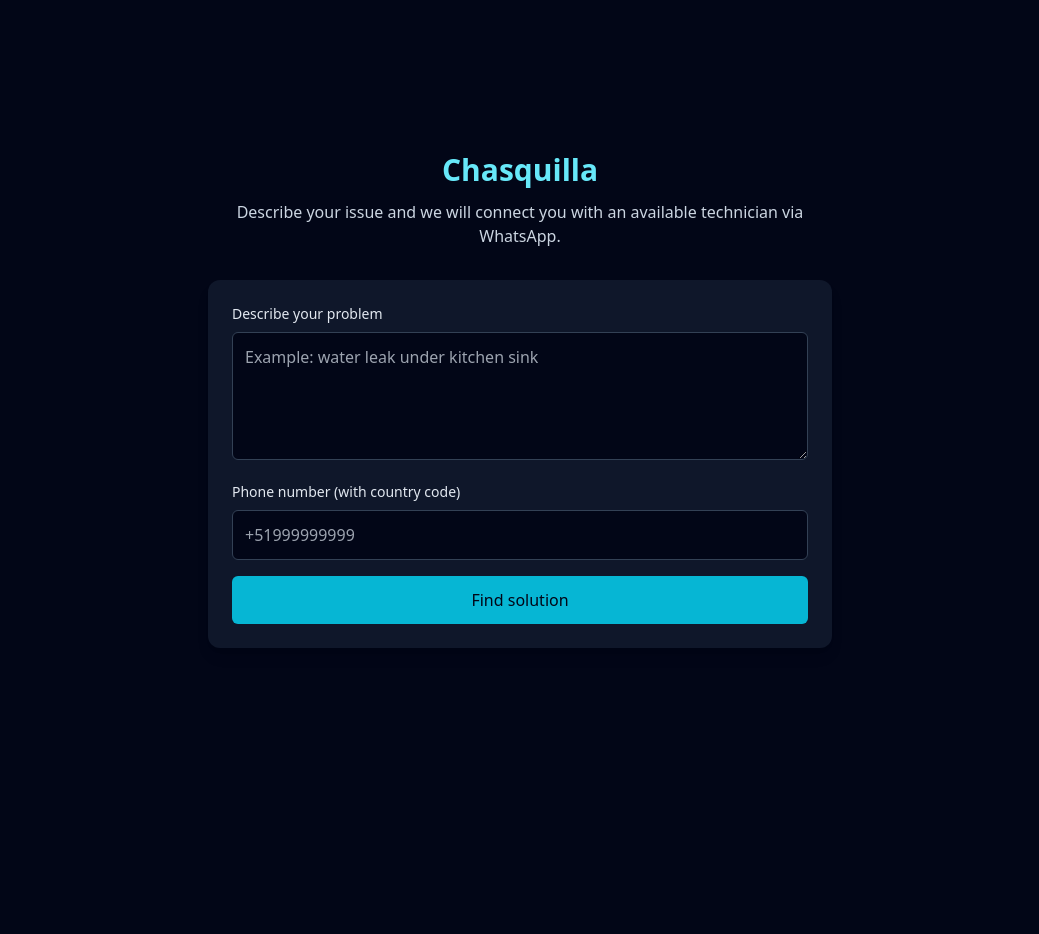
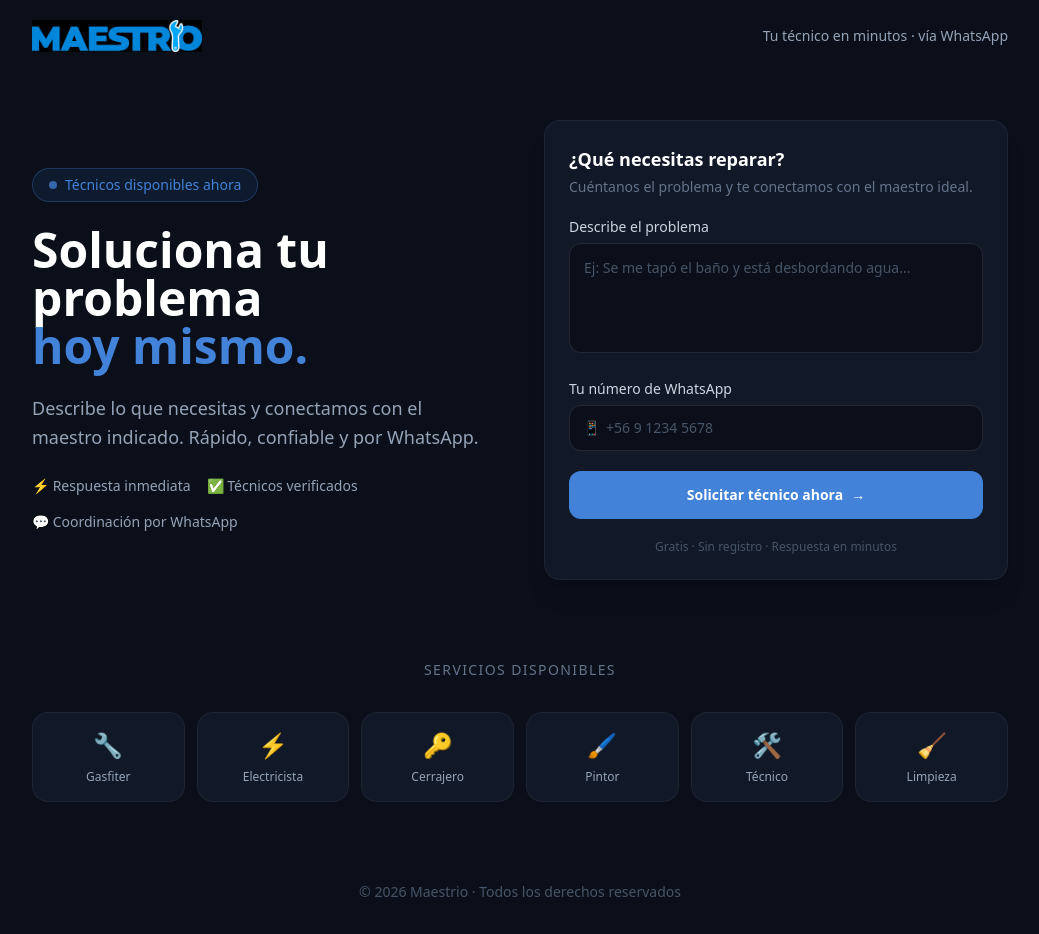
Before and after one commit to tapiafilms/pwa-maestrio, a Next.js app: page / in a window 1280 px wide. Shown: the whole page, without its empty margins (120-1159 px from the left). Before the commit the page ends 800 px from the top, so only its background shows below. Built offline with nearby package versions, Linux system fonts and the light colour scheme.

Commit message:
Rediseño UI Maestrio

```diff
--- a/app/globals.css
+++ b/app/globals.css
@@ -2,6 +2,16 @@
 @tailwind components;
 @tailwind utilities;
 
+* {
+  box-sizing: border-box;
+}
+
+html {
+  scroll-behavior: smooth;
+}
+
 body {
-  @apply bg-slate-950 text-slate-100;
+  background-color: #0a0f1a;
+  color: white;
+  -webkit-font-smoothing: antialiased;
 }
--- a/app/layout.tsx
+++ b/app/layout.tsx
@@ -2,30 +2,14 @@ import type { Metadata } from "next";
 import "./globals.css";
 
 export const metadata: Metadata = {
-  title: "Chasquilla MVP",
-  description: "Marketplace to connect clients with technicians by WhatsApp.",
-  manifest: "/manifest.json",
+  title: "Maestrio · Tu técnico en minutos",
+  description: "Conectamos clientes con técnicos y maestros de confianza vía WhatsApp. Rápido, fácil y sin complicaciones.",
 };
 
-export default function RootLayout({
-  children
-}: Readonly<{ children: React.ReactNode }>) {
+export default function RootLayout({ children }: { children: React.ReactNode }) {
   return (
-    <html lang="en">
-      <body>
-        {children}
-        <script
-          dangerouslySetInnerHTML={{
-            __html: `
-              if ('serviceWorker' in navigator) {
-                window.addEventListener('load', function() {
-                  navigator.serviceWorker.register('/sw.js');
-                });
-              }
-            `,
-          }}
-        />
-      </body>
+    <html lang="es">
+      <body>{children}</body>
     </html>
   );
 }
--- a/app/page.tsx
+++ b/app/page.tsx
@@ -2,14 +2,68 @@ import { LeadForm } from "@/components/LeadForm";
 
 export default function HomePage() {
   return (
-    <main className="mx-auto flex min-h-screen max-w-2xl flex-col justify-center px-6 py-16">
-      <div className="mb-8 space-y-3 text-center">
-        <h1 className="text-3xl font-bold text-cyan-300">Chasquilla</h1>
-        <p className="text-slate-300">
-          Describe your issue and we will connect you with an available technician via WhatsApp.
-        </p>
-      </div>
-      <LeadForm />
+    <main className="min-h-screen bg-[#0a0f1a] text-white">
+      {/* Nav */}
+      <nav className="flex items-center justify-between px-6 py-5 max-w-5xl mx-auto">
+        <div className="flex items-center gap-2">
+          <img src="/logo-maestrio.png" alt="Maestrio" className="h-8 w-auto" />
+        </div>
+        <span className="text-sm text-slate-400 hidden sm:block">Tu técnico en minutos · vía WhatsApp</span>
+      </nav>
+
+      {/* Hero */}
+      <section className="max-w-5xl mx-auto px-6 pt-12 pb-8 grid md:grid-cols-2 gap-12 items-center">
+        <div className="space-y-6">
+          <div className="inline-flex items-center gap-2 bg-[#4282d8]/10 border border-[#4282d8]/30 rounded-full px-4 py-1.5">
+            <span className="w-2 h-2 rounded-full bg-[#4282d8] animate-pulse"></span>
+            <span className="text-sm text-[#4282d8] font-medium">Técnicos disponibles ahora</span>
+          </div>
+
+          <h1 className="text-4xl sm:text-5xl font-black leading-tight">
+            Soluciona tu problema<br />
+            <span className="text-[#4282d8]">hoy mismo.</span>
+          </h1>
+
+          <p className="text-slate-400 text-lg leading-relaxed">
+            Describe lo que necesitas y conectamos con el maestro indicado. Rápido, confiable y por WhatsApp.
+          </p>
+
+          <div className="flex flex-wrap gap-4 text-sm text-slate-400">
+            {["⚡ Respuesta inmediata", "✅ Técnicos verificados", "💬 Coordinación por WhatsApp"].map((item) => (
+              <span key={item} className="flex items-center gap-1">{item}</span>
+            ))}
+          </div>
+        </div>
+
+        <div>
+          <LeadForm />
+        </div>
+      </section>
+
+      {/* Services */}
+      <section className="max-w-5xl mx-auto px-6 py-12">
+        <p className="text-center text-slate-500 text-sm uppercase tracking-widest mb-8">Servicios disponibles</p>
+        <div className="grid grid-cols-3 sm:grid-cols-6 gap-3">
+          {[
+            { icon: "🔧", label: "Gasfiter" },
+            { icon: "⚡", label: "Electricista" },
+            { icon: "🔑", label: "Cerrajero" },
+            { icon: "🖌️", label: "Pintor" },
+            { icon: "🛠️", label: "Técnico" },
+            { icon: "🧹", label: "Limpieza" },
+          ].map(({ icon, label }) => (
+            <div key={label} className="flex flex-col items-center gap-2 bg-[#111827] border border-white/5 rounded-2xl py-4 px-2 hover:border-[#4282d8]/40 transition-colors">
+              <span className="text-2xl">{icon}</span>
+              <span className="text-xs text-slate-400">{label}</span>
+            </div>
+          ))}
+        </div>
+      </section>
+
+      {/* Footer */}
+      <footer className="text-center py-8 text-slate-600 text-sm">
+        © {new Date().getFullYear()} Maestrio · Todos los derechos reservados
+      </footer>
     </main>
   );
 }
--- a/components/LeadForm.tsx
+++ b/components/LeadForm.tsx
@@ -19,68 +19,106 @@ export function LeadForm() {
       const response = await fetch("/api/lead", {
         method: "POST",
         headers: { "Content-Type": "application/json" },
-        body: JSON.stringify({ message, phone })
+        body: JSON.stringify({ message, phone }),
       });
 
       const payload = await response.json();
-      if (!response.ok) {
-        throw new Error(payload?.error ?? "Unexpected error");
-      }
+      if (!response.ok) throw new Error(payload?.error ?? "Error inesperado");
 
       setState("success");
-      setFeedback("We are contacting technicians now. You will get a WhatsApp soon.");
+      setFeedback("¡Listo! Estamos contactando técnicos. Recibirás un WhatsApp pronto.");
       setMessage("");
       setPhone("");
     } catch (error) {
       setState("error");
-      setFeedback(error instanceof Error ? error.message : "Failed to submit request");
+      setFeedback(error instanceof Error ? error.message : "No se pudo enviar la solicitud");
     }
   }
 
+  if (state === "success") {
     return (
-    <form onSubmit={handleSubmit} className="space-y-4 rounded-xl bg-slate-900 p-6 shadow-lg">
-      <div>
-        <label htmlFor="message" className="mb-2 block text-sm text-slate-200">
-          Describe your problem
+      <div className="rounded-2xl bg-[#111827] border border-[#4282d8]/30 p-8 text-center space-y-4">
+        <div className="w-16 h-16 rounded-full bg-[#4282d8]/10 flex items-center justify-center mx-auto text-3xl">
+          ✅
+        </div>
+        <h3 className="text-white font-bold text-xl">¡Solicitud enviada!</h3>
+        <p className="text-slate-400 text-sm leading-relaxed">{feedback}</p>
+        <button
+          onClick={() => setState("idle")}
+          className="mt-4 text-[#4282d8] text-sm underline underline-offset-4 hover:text-blue-300 transition-colors"
+        >
+          Enviar otra solicitud
+        </button>
+      </div>
+    );
+  }
+
+  return (
+    <form onSubmit={handleSubmit} className="rounded-2xl bg-[#111827] border border-white/5 p-6 space-y-5 shadow-xl">
+      <div className="space-y-1">
+        <h2 className="text-white font-bold text-lg">¿Qué necesitas reparar?</h2>
+        <p className="text-slate-500 text-sm">Cuéntanos el problema y te conectamos con el maestro ideal.</p>
+      </div>
+
+      <div className="space-y-1.5">
+        <label htmlFor="message" className="block text-sm font-medium text-slate-300">
+          Describe el problema
         </label>
         <textarea
           id="message"
           required
           minLength={10}
           value={message}
-          onChange={(event) => setMessage(event.target.value)}
-          className="min-h-32 w-full rounded-md border border-slate-700 bg-slate-950 p-3 text-slate-100 outline-none ring-cyan-500 transition focus:ring-2"
-          placeholder="Example: water leak under kitchen sink"
+          onChange={(e) => setMessage(e.target.value)}
+          rows={4}
+          className="w-full rounded-xl bg-[#0a0f1a] border border-white/10 text-slate-100 placeholder-slate-600 p-3.5 text-sm outline-none focus:border-[#4282d8]/60 focus:ring-1 focus:ring-[#4282d8]/30 transition resize-none"
+          placeholder="Ej: Se me tapó el baño y está desbordando agua..."
         />
       </div>
 
-      <div>
-        <label htmlFor="phone" className="mb-2 block text-sm text-slate-200">
-          Phone number (with country code)
+      <div className="space-y-1.5">
+        <label htmlFor="phone" className="block text-sm font-medium text-slate-300">
+          Tu número de WhatsApp
         </label>
+        <div className="relative">
+          <span className="absolute left-3.5 top-1/2 -translate-y-1/2 text-slate-500 text-sm">📱</span>
           <input
             id="phone"
             required
+            type="tel"
             value={phone}
-          onChange={(event) => setPhone(event.target.value)}
-          className="w-full rounded-md border border-slate-700 bg-slate-950 p-3 text-slate-100 outline-none ring-cyan-500 transition focus:ring-2"
-          placeholder="+51999999999"
+            onChange={(e) => setPhone(e.target.value)}
+            className="w-full rounded-xl bg-[#0a0f1a] border border-white/10 text-slate-100 placeholder-slate-600 pl-9 pr-4 py-3 text-sm outline-none focus:border-[#4282d8]/60 focus:ring-1 focus:ring-[#4282d8]/30 transition"
+            placeholder="+56 9 1234 5678"
           />
         </div>
+      </div>
+
+      {state === "error" && (
+        <p className="text-sm text-red-400 bg-red-400/10 rounded-lg px-3 py-2">{feedback}</p>
+      )}
 
       <button
         type="submit"
         disabled={state === "loading"}
-        className="w-full rounded-md bg-cyan-500 px-4 py-3 font-medium text-slate-950 transition hover:bg-cyan-400 disabled:cursor-not-allowed disabled:bg-slate-600 disabled:text-slate-300"
+        className="w-full rounded-xl bg-[#4282d8] hover:bg-[#5291e8] disabled:bg-slate-700 disabled:text-slate-500 text-white font-bold py-3.5 text-sm transition-all duration-200 flex items-center justify-center gap-2"
       >
-        {state === "loading" ? "Searching..." : "Find solution"}
+        {state === "loading" ? (
+          <>
+            <span className="w-4 h-4 border-2 border-white/30 border-t-white rounded-full animate-spin"></span>
+            Buscando técnico...
+          </>
+        ) : (
+          <>
+            Solicitar técnico ahora
+            <span>→</span>
+          </>
+        )}
       </button>
 
-      {feedback ? (
-        <p className={state === "error" ? "text-sm text-rose-400" : "text-sm text-emerald-400"}>
-          {feedback}
+      <p className="text-center text-slate-600 text-xs">
+        Gratis · Sin registro · Respuesta en minutos
       </p>
-      ) : null}
     </form>
   );
 }
```
Also changed, not shown: public/logo-maestrio.png (added). Lines whose indentation alone changed are shown as unchanged.
